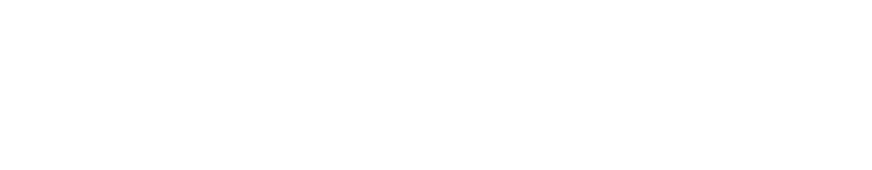
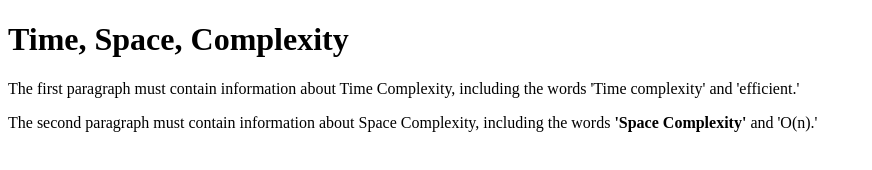
Before and after one commit to acciojob/time-and-space-complexity-AnkitAhlawat-nbt, a website: page main.html in a window 1280 px wide. Shown: the whole page, without its empty margins (0-872 px from the left). Drawn offline with Linux system fonts and the light colour scheme.

Commit message:
created a submission

```diff
--- a/main.html
+++ b/main.html
@@ -8,6 +8,9 @@
 
 <body>
 	<!-- the entire body must be written by student -->
+	<h1>Time, Space, Complexity</h1>
+	<p>The first paragraph must contain information about Time Complexity, including the words 'Time complexity' and 'efficient.'</p>
+	<p>The second paragraph must contain information about Space Complexity, including the words <b>'Space Complexity'</b> and 'O(n).'</p>
     <script type="text/javascript" src="./script.js">
 </script>
 
```
